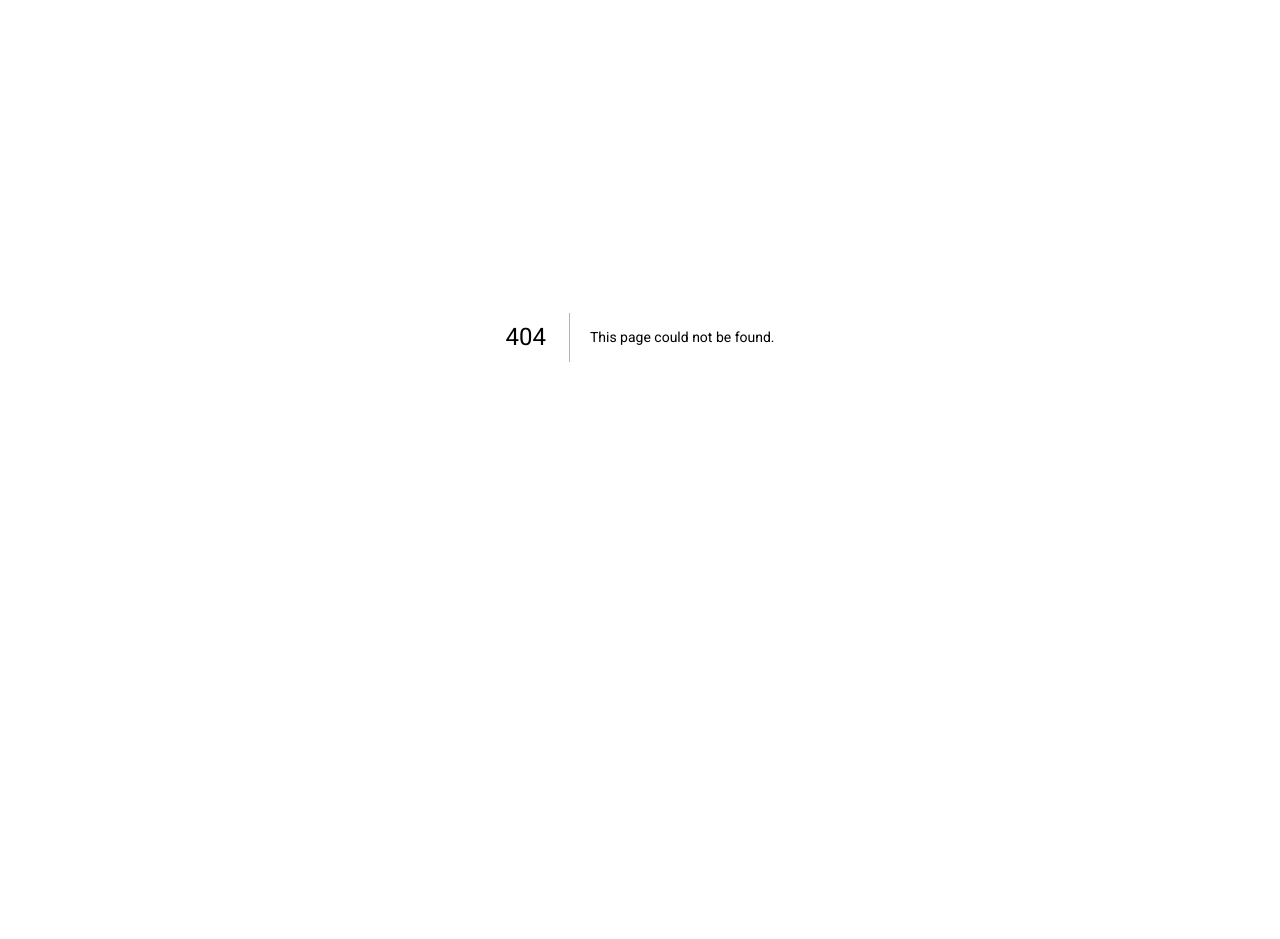
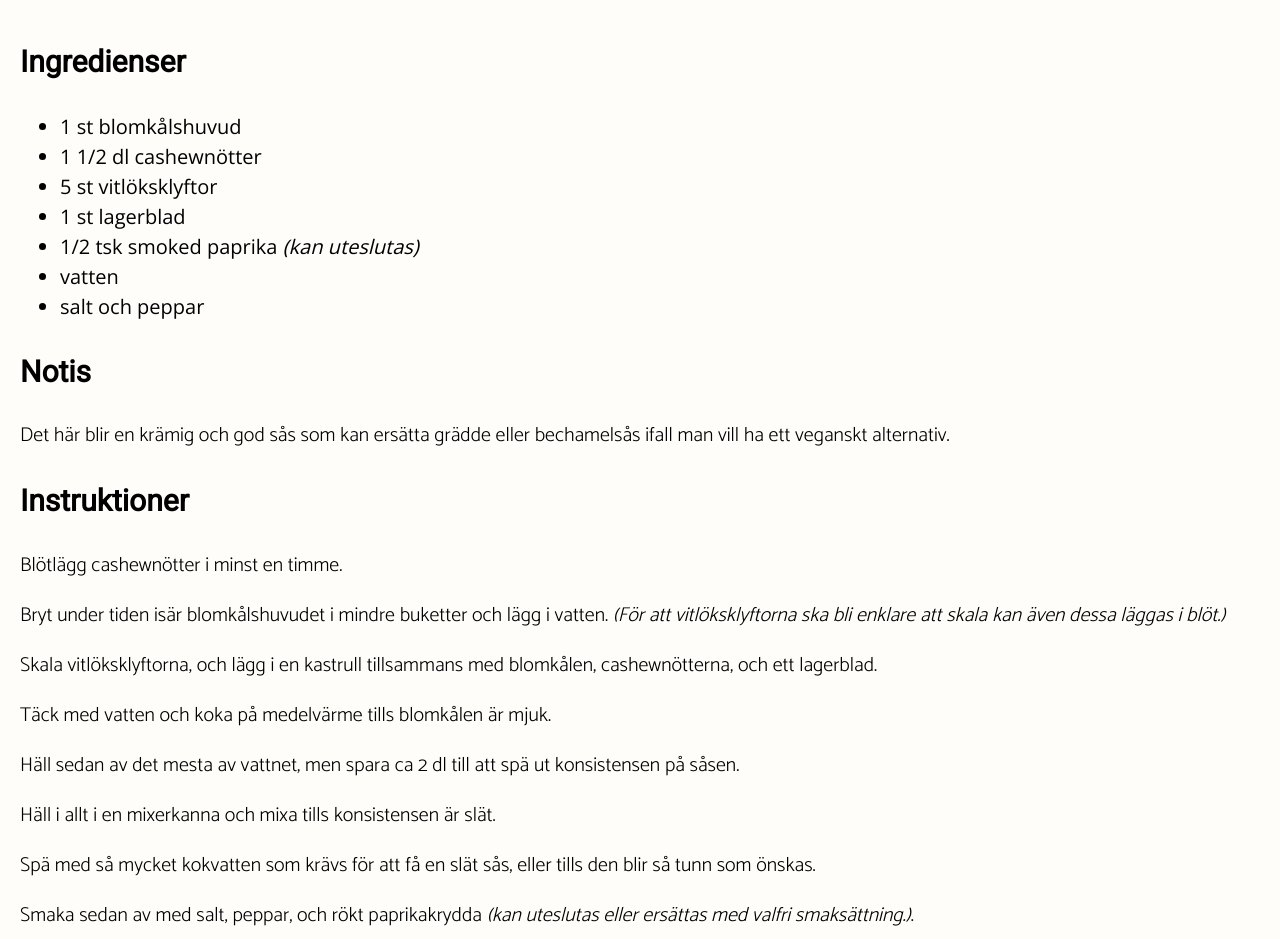
Before and after one commit to w1nston/amsenwallander.se, a Next.js app: page /recipes/allaroundsas in a window 1280 px wide. Before the commit this address had no page. Shown: the part 173-1112 px from the top of the page. Before the commit the page ends 910 px from the top, so only its background shows below. Built offline with nearby package versions, Linux system fonts and the light colour scheme.

Commit message:
Add kalpudding and allaroundsas. (#20)

```diff
--- a/data/index.js
+++ b/data/index.js
@@ -10,6 +10,7 @@ const categories = [
   'Bakverk',
   'Bröd',
   'Basrecept',
+  'Sås',
 ];
 
 module.exports = { categories };
--- /dev/null
+++ b/pages/recipes/allaroundsas.mdx
@@ -0,0 +1,43 @@
+import InternalRecipeLink from '../../components/recipe/InternalRecipeLink';
+
+# Allaroundsås
+
+## Ingredienser
+
+- 1 st blomkålshuvud
+- 1 1/2 dl cashewnötter
+- 5 st vitlöksklyftor
+- 1 st lagerblad
+- 1/2 tsk smoked paprika _(kan uteslutas)_
+- vatten
+- salt och peppar
+
+## Notis
+
+Det här blir en krämig och god sås som kan ersätta grädde eller bechamelsås
+ifall man vill ha ett veganskt alternativ.
+
+## Instruktioner
+
+Blötlägg cashewnötter i minst en timme.
+
+Bryt under tiden isär blomkålshuvudet i mindre buketter och lägg i vatten.
+_(För att vitlöksklyftorna ska bli enklare att skala kan även dessa läggas i blöt.)_
+
+Skala vitlöksklyftorna, och lägg i en kastrull tillsammans med blomkålen, cashewnötterna, och ett lagerblad.
+
+Täck med vatten och koka på medelvärme tills blomkålen är mjuk.
+
+Häll sedan av det mesta av vattnet, men spara ca 2 dl till att spä ut konsistensen på såsen.
+
+Häll i allt i en mixerkanna och mixa tills konsistensen är slät.
+
+Spä med så mycket kokvatten som krävs för att få en slät sås, eller tills den blir så tunn
+som önskas.
+
+Smaka sedan av med salt, peppar, och rökt paprikakrydda _(kan uteslutas eller ersättas med valfri smaksättning.)_.
+
+## Förslag till rätter
+
+- <InternalRecipeLink path="kalpudding" text="Kålpudding" />
+- Lasagne (bechamelsås)
```
Also changed, not shown: metadata/recipes/allaroundsas.json (added, +7 -0 lines), metadata/recipes/kalpudding.json (added, +7 -0 lines), pages/recipes/kalpudding.mdx (added, +25 -0 lines), scripts/generateRecipe.js (+0 -7 lines).
